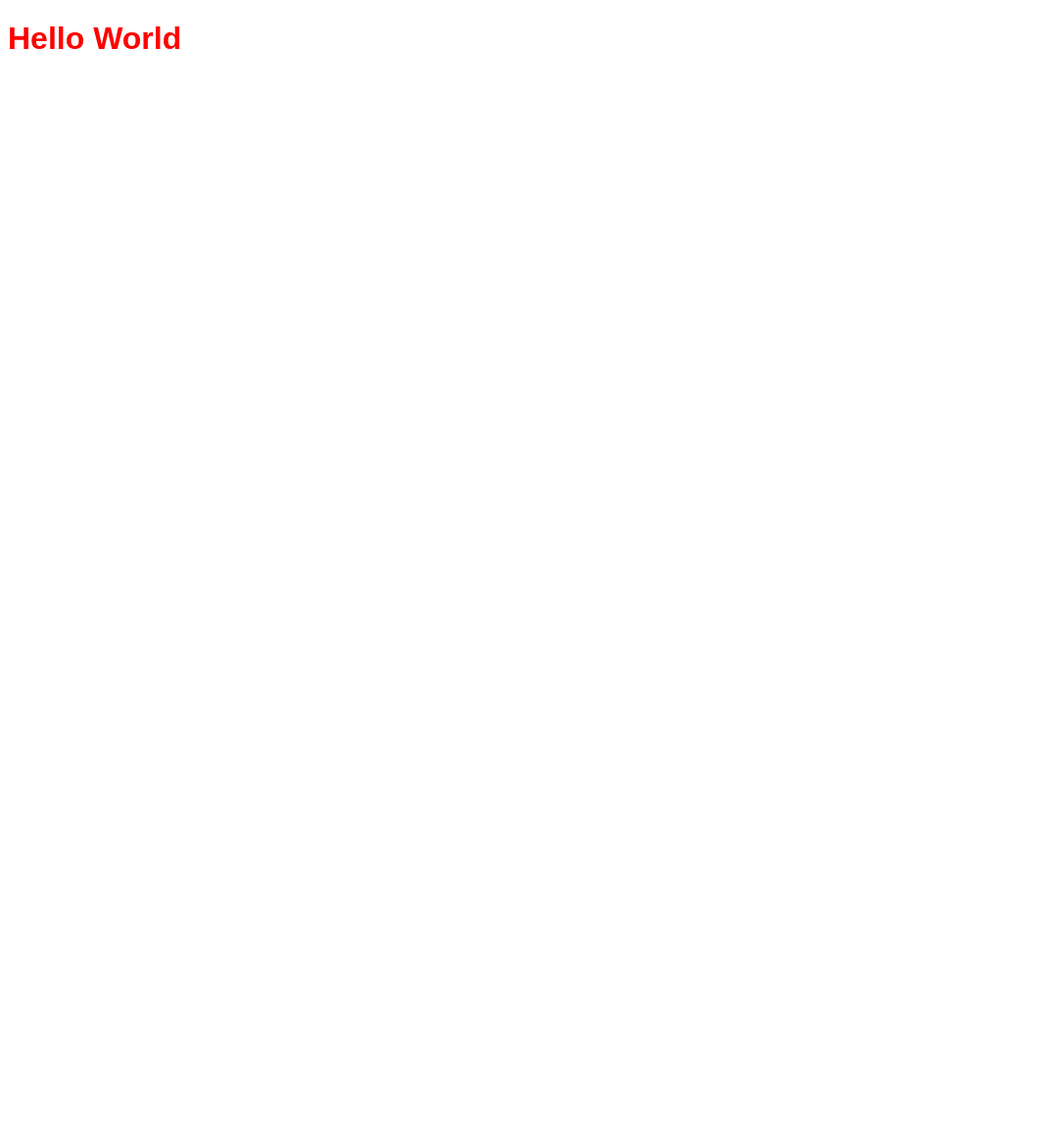
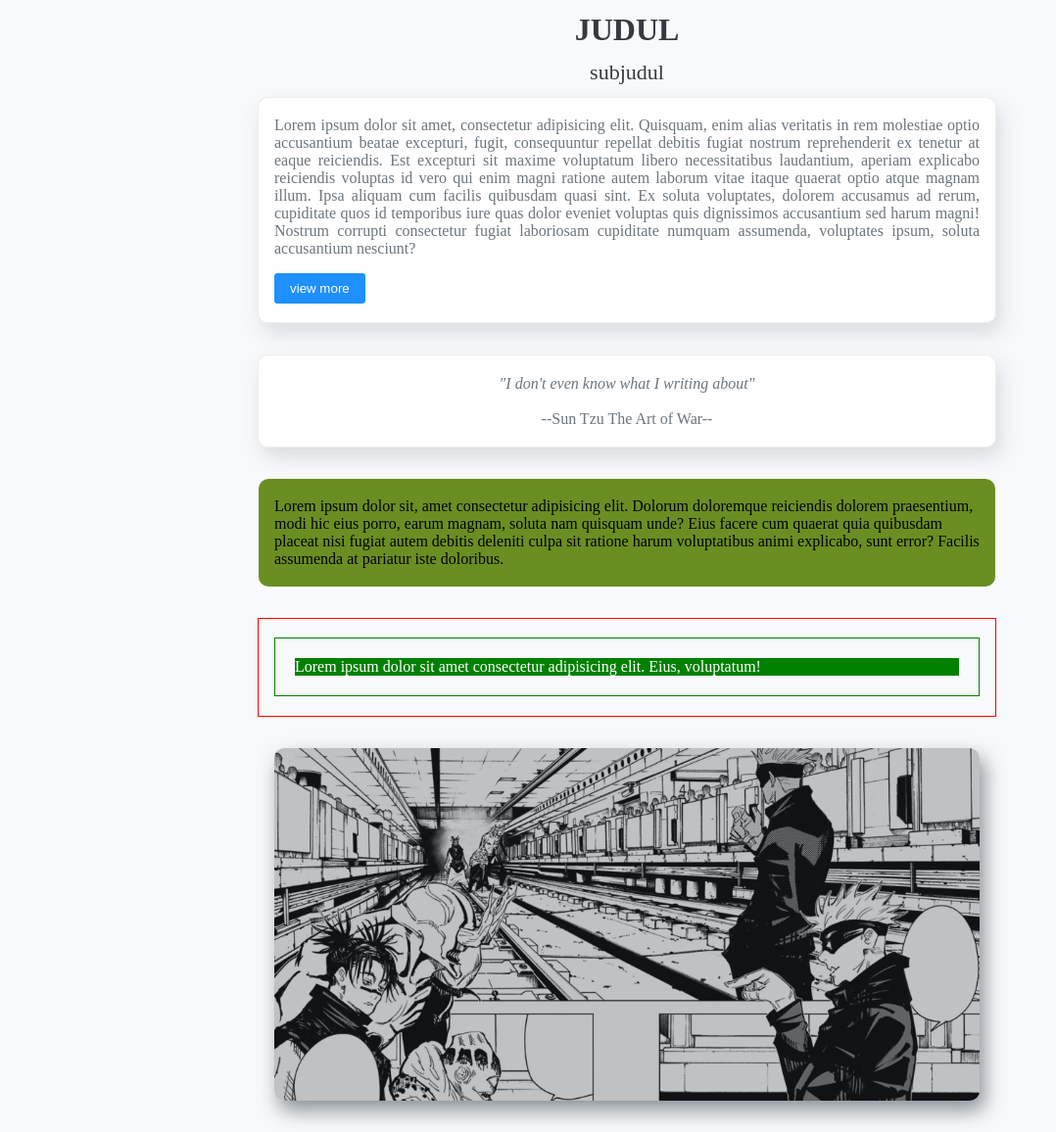
Before and after one commit to Lyxthor/btng2023, a plain HTML site: page minggu_2/index.html in a window 1280 px wide. Shown: the whole page at 98% size, without its empty margins (0-1078 px from the left). Before the commit the page ends 800 px from the top, so only its background shows below. Drawn offline with Linux system fonts and the light colour scheme.

Commit message:
menambahkan file latihan minggu ke-2

```diff
--- a/minggu_2/assets/css/style.css
+++ b/minggu_2/assets/css/style.css
@@ -0,0 +1,188 @@
+/* h1 {
+    color: red;
+} */
+body {
+    background-color: #f8f9fa;
+}
+#judul {
+    color: #343a40;
+    font-weight: 900;
+    text-transform: uppercase;
+    margin: 0;
+    margin: .75rem 0;
+}
+.sub-judul {
+    color: #343a40;
+    font-weight: 400;
+    margin: 0;
+    margin: .75rem 0;
+    font-size: 22px;
+}
+#judul, .sub-judul {
+    text-align: center;
+}
+
+div p.content {
+    background-color: olivedrab;
+    padding: 1.2rem 1rem;
+    border-radius: 10px;
+    margin-bottom: 2rem;
+    transition: .5s linear;
+}
+div p.content:hover {
+    background-color: salmon;
+    /* color: #f8f9fa; */
+}
+section > p.content {
+    text-align: justify;
+    color: #6c757d;
+    margin-top: 0;
+    margin-bottom: 0;
+    padding: 1.2rem 1rem;
+    border: 1px solid #6c757d1f;
+    border-radius: 10px;
+    box-shadow: 5px 10px 20px #6c757d36;
+    background-color: white;
+    margin-bottom: 2rem;
+}
+p.content {
+    max-width: 720px;
+    margin: 0 auto;
+}
+p.content:nth-child(even) {
+    font-style: italic;
+    text-align: center;
+}
+p.content:nth-child(even) span{
+    font-style: normal;
+}
+body .button {
+    display: block;
+    margin-top: 1rem;
+    padding: .5rem 1rem;
+    color: white;
+    background-color: dodgerblue;
+    border: 0;
+    border-radius: .2rem;
+    transition: .2s linear;
+    cursor: pointer;
+}
+body .button:hover {
+    background-color: rgba(30, 143, 255, 0.747);
+}
+.box {
+    max-width: 720px;
+    /* background-color: red; */
+    border: 1px solid red;
+    margin: 0 auto;
+    padding: 1.2rem 1rem;
+}
+.inner-box {
+    /* margin: 10px; */
+    border: 1px solid green;
+}
+.inner-box p {
+    margin: 20px;
+    background-color: green;
+    color: white;
+}
+.background-image {
+    max-width: 720px;
+    height: 360px;
+    margin: 2rem auto;
+    /* padding: 1.2rem 1rem; */
+    background-size: cover;
+    background-image: url('../images/shibuya.webp');
+    /* border: 1px solid #6c757d1f; */
+    border-radius: 10px;
+    box-shadow: 5px 10px 20px #6c757dc9;
+    position: relative;
+    overflow: hidden;
+    padding: 0px;
+
+}
+.background-image .content {
+    width: 100%;
+    height: 100%;
+    background-color: #343a4050;
+    position: absolute;
+    top: 0px;
+    left: 0px;
+    color: #f8f9fa;
+    font-family: sans-serif;
+    box-sizing: border-box;
+    padding: 1.2rem 1rem;
+    display: flex;
+    flex-direction: column;
+    justify-content: flex-end;
+    align-items: flex-start;
+    gap: 0px;
+    transition: .6s ease;
+}
+.background-image .content h2 {
+    color: white;;
+    font-size: 32px;
+    margin: 0px;
+    margin-bottom: 1rem;
+    font-family: 'Segoe UI', Tahoma, Geneva, Verdana, sans-serif;
+    /* vertical-align: bottom; */
+    /* vertical-align: text-bottom; */
+    /* background-color: red; */
+
+}
+.background-image .content p {
+    text-align: justify;
+    font-size: 16px;
+    margin: 0px;
+    margin-bottom: 1rem;
+    /* vertical-align: bottom; */
+    /* vertical-align: text-bottom; */
+
+}
+.background-image .content button {
+    background-color: transparent;
+    color: white;
+    border: 1px solid white;
+    padding: .5rem 2rem;
+    margin-bottom: 1rem;
+    cursor: pointer;
+    position: relative;
+    z-index: 3;
+    overflow: hidden;
+    transition: .4s ease;
+}
+.background-image .content button::before {
+    content: ' ';
+    background-color: white;
+    width: 120%;
+    height: 100%;
+    position: absolute;
+    top: 0;
+    left: 0;
+    z-index: -1;
+    border: 1px solid white;
+    border-top-right-radius: 50px;
+    border-bottom-right-radius: 10px;
+    transform: translateX(-120%);
+    transition: .4s linear;
+}
+.background-image .content button:hover {
+    /* background-color: white; */
+    color: #343a40;
+}
+.background-image .content button:hover::before {
+    transform: translateX(0);
+}
+
+.background-image .content div {
+    transform:  translateY(100%);
+    opacity: 0;
+    transition: all .7s ease;
+}
+.background-image .content:hover {
+    background-color: #343a40bb;
+}
+.background-image .content:hover div {
+    transform:  translateY(0);
+    opacity: 1;
+}
--- a/minggu_2/index.html
+++ b/minggu_2/index.html
@@ -4,14 +4,45 @@
     <meta charset="UTF-8">
     <meta name="viewport" content="width=device-width, initial-scale=1.0">
     <title>Pertemuan Minggu 2 - CSS</title>
-    <style>
-        h1 {
-            color: red;
-            font-family: sans-serif;
+    <link rel="stylesheet" href="./assets/css/style.css">
+    <!-- INTERNAL CSS -->
+    <!-- <style>
+        h1{
+            color: blue;
         }
-    </style>
+    </style> -->
 </head>
 <body>
-    <h1>Hello World</h1>
+    <!-- INLINE CSS -->
+    <!-- <h1 style="font-size: 80px">Hello World</h1> -->
+    <h1 id="judul">Judul</h1>
+    <h2 class="sub-judul">subjudul</h2>
+    <section>
+        <p class="content">Lorem ipsum dolor sit amet, consectetur adipisicing elit. Quisquam, enim alias veritatis in rem molestiae optio accusantium beatae excepturi, fugit, consequuntur repellat debitis fugiat nostrum reprehenderit ex tenetur at eaque reiciendis. Est excepturi sit maxime voluptatum libero necessitatibus laudantium, aperiam explicabo reiciendis voluptas id vero qui enim magni ratione autem laborum vitae itaque quaerat optio atque magnam illum. Ipsa aliquam cum facilis quibusdam quasi sint. Ex soluta voluptates, dolorem accusamus ad rerum, cupiditate quos id temporibus iure quas dolor eveniet voluptas quis dignissimos accusantium sed harum magni! Nostrum corrupti consectetur fugiat laboriosam cupiditate numquam assumenda, voluptates ipsum, soluta accusantium nesciunt?
+            <button type="button" class="button">view more</button>
+        </p>
+        <p class="content">
+            "I don't even know what I writing about" <br>
+            <br>
+            <span>--Sun Tzu The Art of War--</span>
+        </p>
+    </section>
+    <div>
+        <p class="content">Lorem ipsum dolor sit, amet consectetur adipisicing elit. Dolorum doloremque reiciendis dolorem praesentium, modi hic eius porro, earum magnam, soluta nam quisquam unde? Eius facere cum quaerat quia quibusdam placeat nisi fugiat autem debitis deleniti culpa sit ratione harum voluptatibus animi explicabo, sunt error? Facilis assumenda at pariatur iste doloribus.</p>
+    </div>
+    <div class="box">
+        <div class="inner-box">
+            <p>Lorem ipsum dolor sit amet consectetur adipisicing elit. Eius, voluptatum!</p>
+        </div>
+    </div>
+    <div class="background-image">
+        <div class="content">
+            <div>
+                <h2>Shibuya Incident [渋谷事変]</h2>
+                <p class="text">On October 31, at 07:00 PM, a large curtain was cast around Shibuya and many sorcerers are called to the scene. Professionals and jujutsu high students are broken into four teams and briefed on the situation. Meanwhile, the civilians trapped inside Shibuya are forced to call for Satoru Gojo. Eventually, their pleads are met and the strongest sorcerer arrives to the scene.</p>
+                <button>read more</button>
+                </div>
+        </div>
+    </div>
 </body>
 </html>
```
Also changed, not shown: minggu_2/assets/images/shibuya.webp (added).
